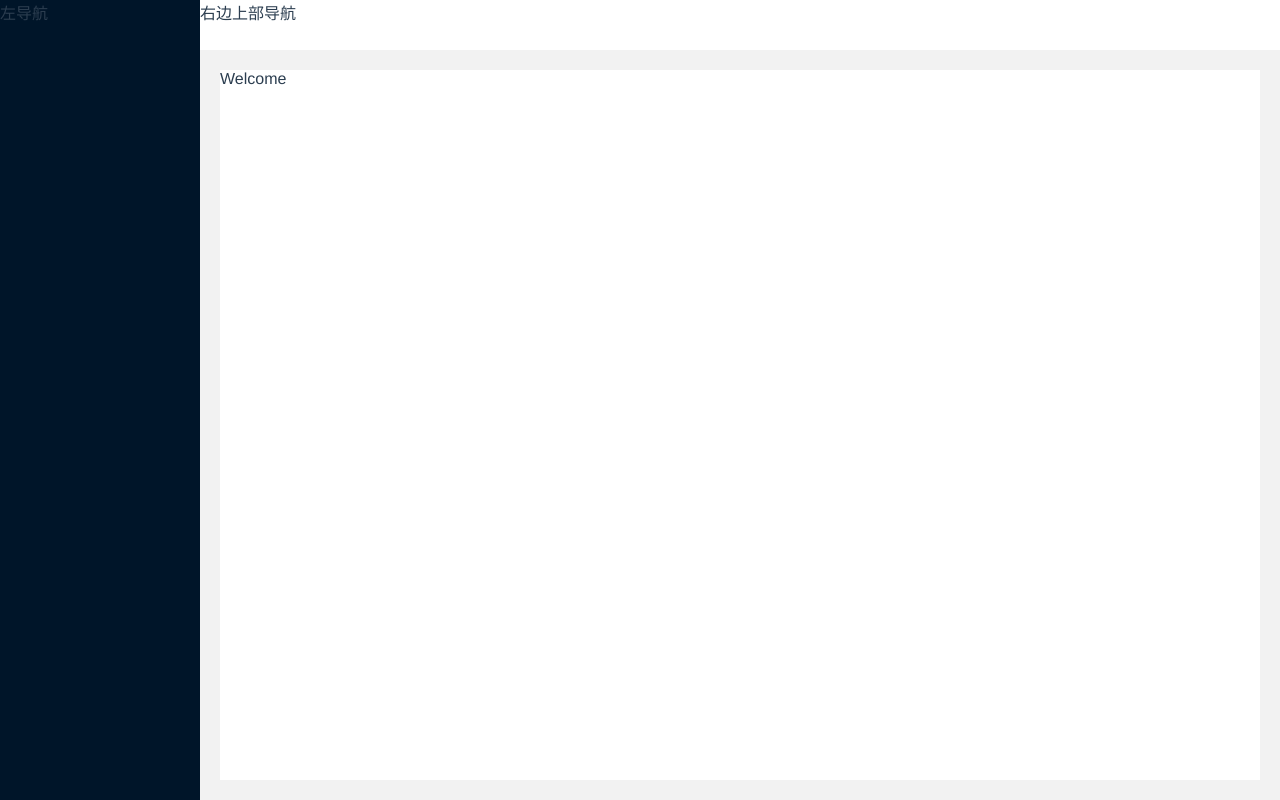
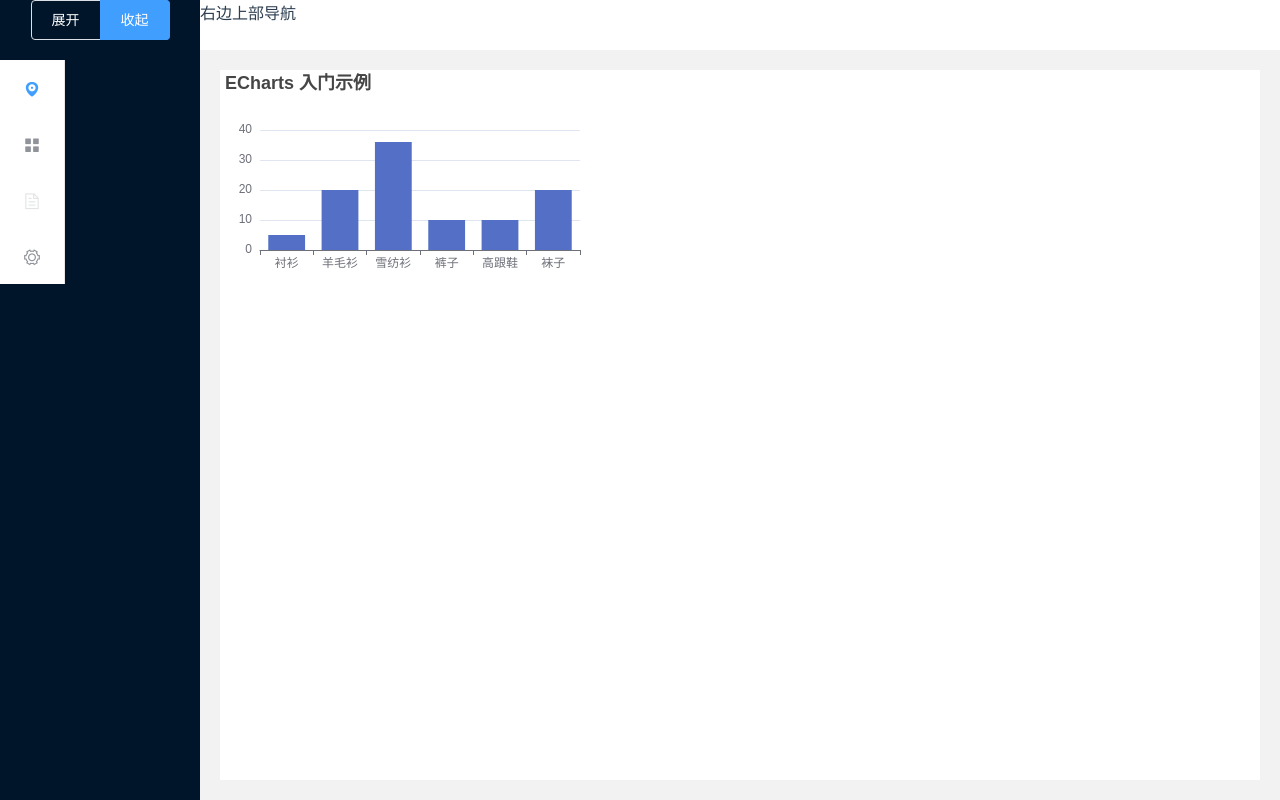
Before and after one commit to rijianyunxi/vue3-elementui, a Vue app: page /welcome in a window 1280 px wide. Built offline with nearby package versions, Linux system fonts and the light colour scheme.

Commit message:
feat:echarets

```diff
--- a/package.json
+++ b/package.json
@@ -10,6 +10,7 @@
   "dependencies": {
     "axios": "^0.21.1",
     "core-js": "^3.6.5",
+    "echarts": "^5.1.2",
     "element-plus": "^1.0.2-beta.54",
     "vue": "^3.0.0",
     "vue-router": "^4.0.0-0",
--- /dev/null
+++ b/src/components/TreeMenu.vue
@@ -0,0 +1,70 @@
+
+<template>
+  <el-radio-group v-model="isCollapse" style="margin-bottom: 20px">
+    <el-radio-button :label="false">展开</el-radio-button>
+    <el-radio-button :label="true">收起</el-radio-button>
+  </el-radio-group>
+  <el-menu
+    default-active="1-4-1"
+    class="el-menu-vertical-demo"
+    @open="handleOpen"
+    @close="handleClose"
+    :collapse="isCollapse"
+  >
+    <el-submenu index="1">
+      <template #title>
+        <i class="el-icon-location"></i>
+        <span>导航一</span>
+      </template>
+      <el-menu-item-group>
+        <template #title>分组一</template>
+        <el-menu-item index="1-1">选项1</el-menu-item>
+        <el-menu-item index="1-2">选项2</el-menu-item>
+      </el-menu-item-group>
+      <el-menu-item-group title="分组2">
+        <el-menu-item index="1-3">选项3</el-menu-item>
+      </el-menu-item-group>
+      <el-submenu index="1-4">
+        <template #title>选项4</template>
+        <el-menu-item index="1-4-1">选项1</el-menu-item>
+      </el-submenu>
+    </el-submenu>
+    <el-menu-item index="2">
+      <i class="el-icon-menu"></i>
+      <template #title>导航二</template>
+    </el-menu-item>
+    <el-menu-item index="3" disabled>
+      <i class="el-icon-document"></i>
+      <template #title>导航三</template>
+    </el-menu-item>
+    <el-menu-item index="4">
+      <i class="el-icon-setting"></i>
+      <template #title>导航四</template>
+    </el-menu-item>
+  </el-menu>
+</template>
+
+<script>
+export default {
+  data() {
+    return {
+      isCollapse: true,
+    };
+  },
+  methods: {
+    handleOpen(key, keyPath) {
+      console.log(key, keyPath);
+    },
+    handleClose(key, keyPath) {
+      console.log(key, keyPath);
+    },
+  },
+};
+</script>
+
+<style>
+.el-menu-vertical-demo:not(.el-menu--collapse) {
+  width: 200px;
+  min-height: 400px;
+}
+</style>
--- a/src/main.js
+++ b/src/main.js
@@ -4,9 +4,10 @@
 import 'element-plus/lib/theme-chalk/index.css';
 import router from './router'
 import store from './store'
+import * as echarts from "echarts";
 
 const app = createApp(App);
-
+app.config.globalProperties.$echarts = echarts
 app.use(ElementPlus);
 app.use(store);
 app.use(router);
--- a/src/views/Home.vue
+++ b/src/views/Home.vue
@@ -1,7 +1,9 @@
 <template>
   <div class="container">
     <!-- left nav -->
-    <div class="l-nav">左导航</div>
+    <div class="l-nav">
+      <TreeMenu />
+    </div>
     <!-- right container && right nav -->
     <div class="r-container">
       <div class="r-container-nav">右边上部导航</div>
@@ -13,8 +15,12 @@
 </template>
 
 <script>
+import TreeMenu from "../components/TreeMenu.vue";
 export default {
   name: "Home",
+  components: {
+    TreeMenu,
+  },
 };
 </script>
 
@@ -29,6 +35,9 @@
   width: 200px;
   background: rgb(0 21 41);
   float: left;
+  color: #ffffff;
+  font-size: 22px;
+  text-align: center;
 }
 .r-container {
   /* width: 100%; */
--- a/src/views/Welcome.vue
+++ b/src/views/Welcome.vue
@@ -1,16 +1,33 @@
 <template>
-  <div class="welcome">Welcome</div>
+  <div class="welcome">
+    <div ref="ec" id="test"></div>
+  </div>
 </template>
 
 <script>
-import { onMounted } from "vue";
-import { useRoute } from "vue-router";
+// import { onMounted, ref } from "vue";
+// import { useRoute } from "vue-router";
+
 export default {
   name: "Welcome",
-  setup() {
-    let route = useRoute();
-    onMounted(() => {
-      console.log(route.params);
+  mounted() {
+    let myChart = this.$echarts.init(this.$refs.ec);
+    myChart.setOption({
+      title: {
+        text: "ECharts 入门示例",
+      },
+      tooltip: {},
+      xAxis: {
+        data: ["衬衫", "羊毛衫", "雪纺衫", "裤子", "高跟鞋", "袜子"],
+      },
+      yAxis: {},
+      series: [
+        {
+          name: "销量",
+          type: "bar",
+          data: [5, 20, 36, 10, 10, 20],
+        },
+      ],
     });
   },
 };
@@ -22,4 +39,8 @@
   width: 100%;
   background: #ffffff;
 }
+#test {
+  height: 250px;
+  width: 400px;
+}
 </style>
```
Also changed, not shown: src/components/HelloWorld.vue (deleted, +0 -60 lines), 1 other file (tests, documents, lock files or other folders).
